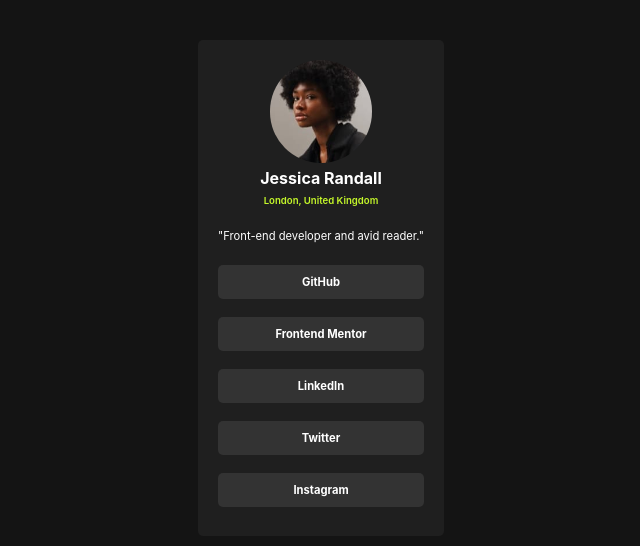
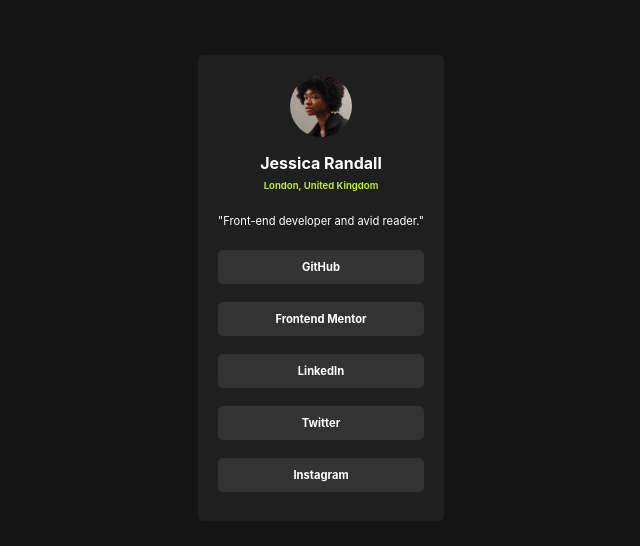
Before and after one commit to BenTheChi/social-links-profile, a plain HTML site: page index.html in a window 1280 px wide. Shown: the part 120-666 px from the top of the page, without its empty margins (319-959 px from the left). Drawn offline with Linux system fonts and the light colour scheme.

Commit message:
Adjust spacing

```diff
--- a/styles.css
+++ b/styles.css
@@ -12,6 +12,7 @@ body {
 }
 
 .name {
+  margin-top: 1em;
   margin-bottom: 0.4em;
   color: white;
   font-size: 1em;
@@ -54,16 +55,17 @@ button {
   border-radius: 5px;
   padding: 10px 20px;
   margin: 0.8em 0;
-  cursor: pointer;
   width: 100%;
 }
 
 button:hover {
+  color: black;
   background-color: hsl(75, 94%, 57%);
+  cursor: pointer;
 }
 
 img {
-  border-radius: 200px;
-  width: 50%;
-  height: 50%;
+  border-radius: 100px;
+  width: 30%;
+  height: 30%;
 }
```
